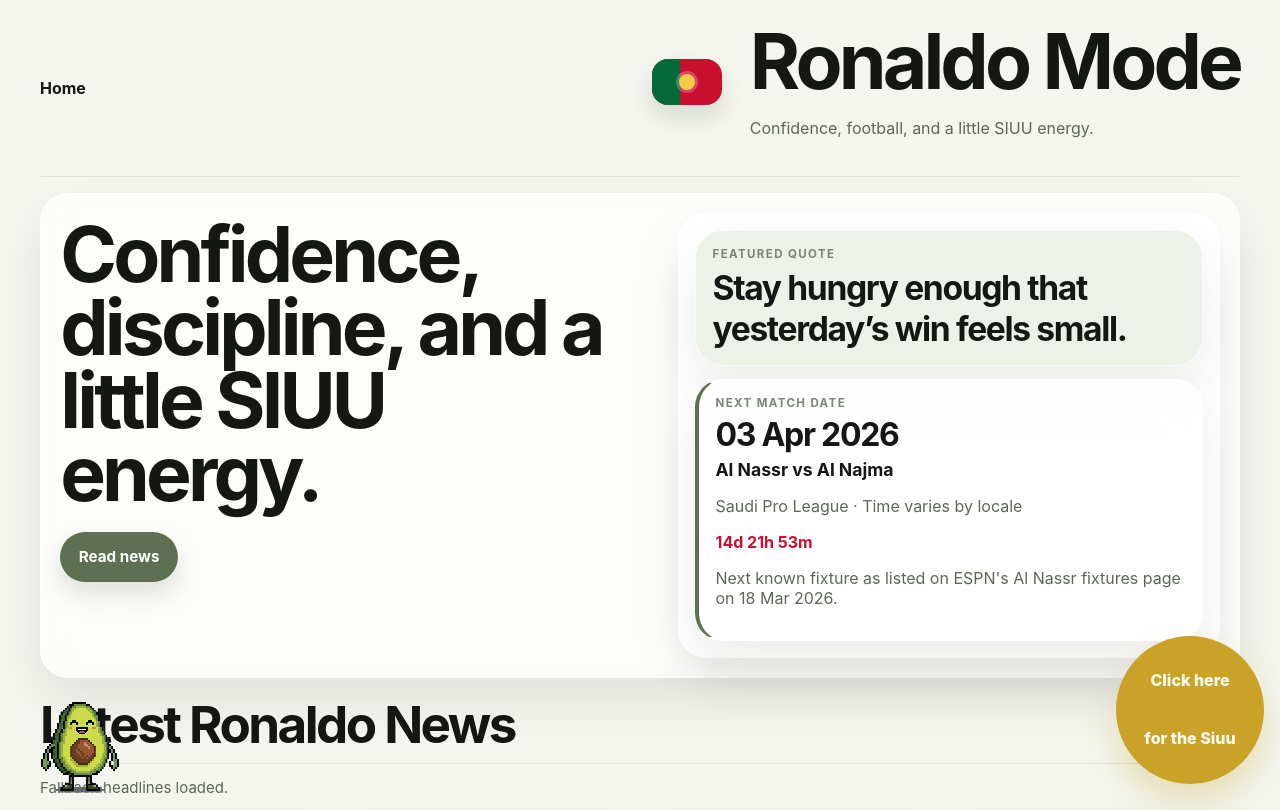
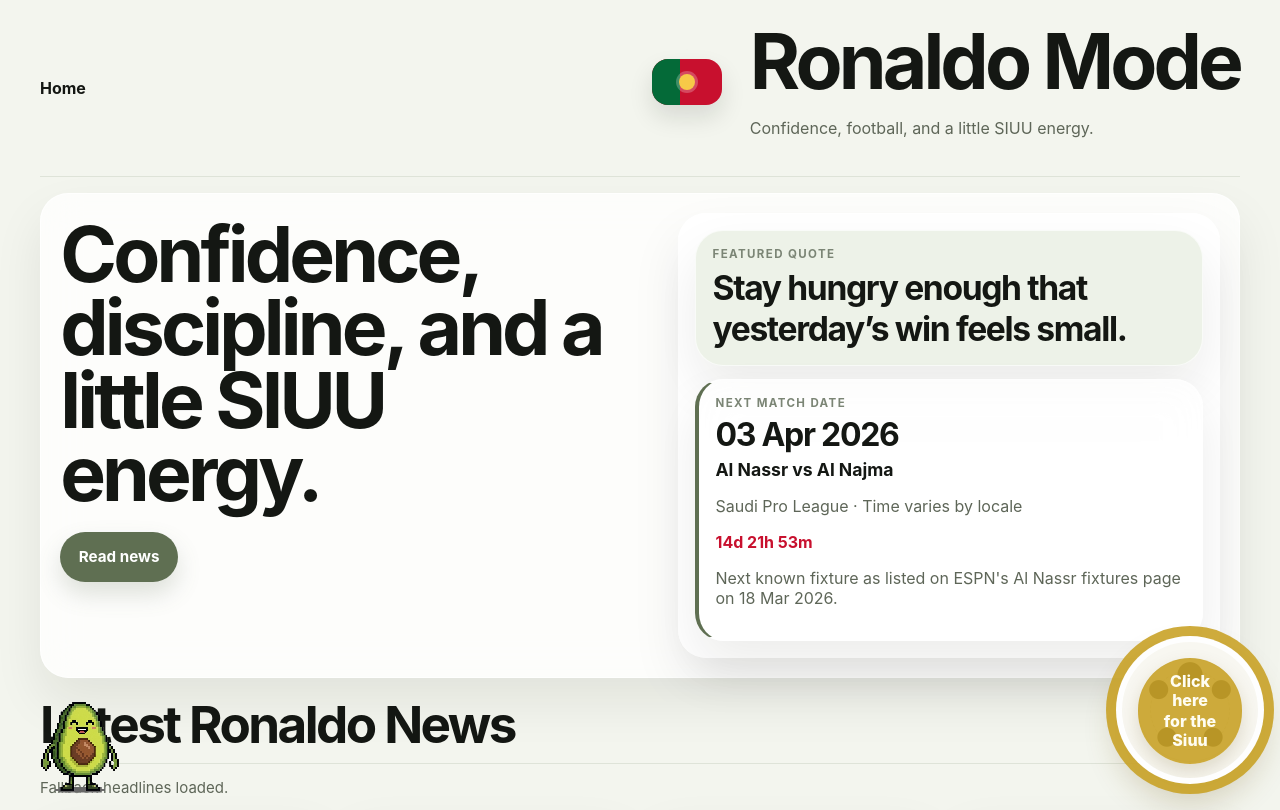
Before and after one commit to burhanuddin23-stack/mode-hub, a website with bundled scripts: page ronaldo.html in a window 1280 px wide. Shown: the top 810 px of the page. Built offline with nearby package versions, Linux system fonts and the light colour scheme; no server answers; grey boxes are pictures that could not be loaded.

Commit message:
Make SIUU button football themed

```diff
--- a/ronaldo.html
+++ b/ronaldo.html
@@ -91,8 +91,11 @@
 
     <div class="siuu-dock">
       <button class="siuu-fab" id="siuuButton" type="button">
-        <span>Click here</span>
-        <span>for the Siuu</span>
+        <span class="siuu-ball-pattern" aria-hidden="true"></span>
+        <span class="siuu-fab-copy">
+          <span>Click here</span>
+          <span>for the Siuu</span>
+        </span>
       </button>
     </div>
 
--- a/styles.css
+++ b/styles.css
@@ -1531,29 +1531,84 @@ blockquote {
 }
 
 .siuu-fab {
+  position: relative;
   display: grid;
   place-items: center;
   width: 148px;
   height: 148px;
   padding: 1rem;
-  border: 0;
+  border: 6px solid rgba(255, 255, 255, 0.92);
   border-radius: 50%;
-  background: #c9a227;
+  background:
+    radial-gradient(circle at 50% 24%, rgba(18, 21, 17, 0.94) 0 12px, transparent 13px),
+    radial-gradient(circle at 27% 35%, rgba(18, 21, 17, 0.94) 0 9px, transparent 10px),
+    radial-gradient(circle at 73% 35%, rgba(18, 21, 17, 0.94) 0 9px, transparent 10px),
+    radial-gradient(circle at 33% 70%, rgba(18, 21, 17, 0.94) 0 9px, transparent 10px),
+    radial-gradient(circle at 67% 70%, rgba(18, 21, 17, 0.94) 0 9px, transparent 10px),
+    #f8f7f1;
   color: #fffdf2;
   font: inherit;
   font-weight: 800;
   text-align: center;
   line-height: 1.2;
-  box-shadow: 0 18px 32px rgba(201, 162, 39, 0.28);
+  box-shadow:
+    0 0 0 10px rgba(201, 162, 39, 0.9),
+    0 18px 32px rgba(108, 85, 18, 0.24);
   cursor: pointer;
-}
-
-.siuu-fab span {
+  overflow: hidden;
+  transition: transform 160ms ease, box-shadow 160ms ease;
+}
+
+.siuu-ball-pattern,
+.siuu-ball-pattern::before,
+.siuu-ball-pattern::after {
+  position: absolute;
+  border-radius: 50%;
+  pointer-events: none;
+}
+
+.siuu-ball-pattern {
+  inset: 0;
+}
+
+.siuu-ball-pattern::before {
+  content: "";
+  inset: 16px;
+  border: 1px solid rgba(17, 20, 16, 0.08);
+}
+
+.siuu-ball-pattern::after {
+  content: "";
+  inset: 28px;
+  border: 1px dashed rgba(17, 20, 16, 0.14);
+}
+
+.siuu-fab-copy {
+  position: relative;
+  z-index: 1;
+  display: grid;
+  gap: 0.1rem;
+  padding: 0.85rem 0.95rem;
+  border-radius: 999px;
+  background: rgba(201, 162, 39, 0.9);
+  color: #fffdf2;
+  box-shadow: 0 8px 18px rgba(108, 85, 18, 0.18);
+}
+
+.siuu-fab-copy span {
   display: block;
 }
 
 .siuu-fab:active {
   transform: scale(0.98);
+}
+
+.siuu-fab:hover,
+.siuu-fab:focus-visible {
+  transform: translateY(-1px);
+  box-shadow:
+    0 0 0 10px rgba(201, 162, 39, 0.92),
+    0 22px 36px rgba(108, 85, 18, 0.26);
 }
 
 .celebration-layer {
```
